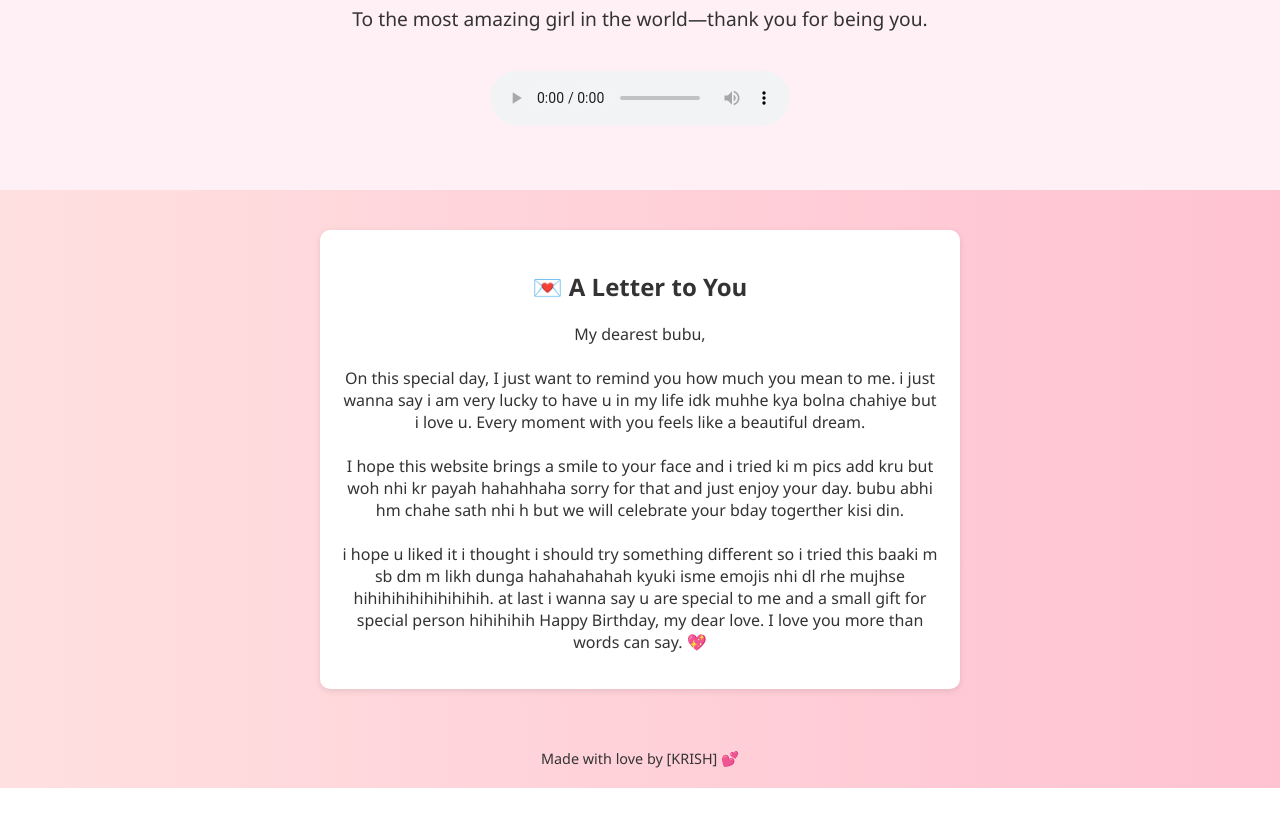
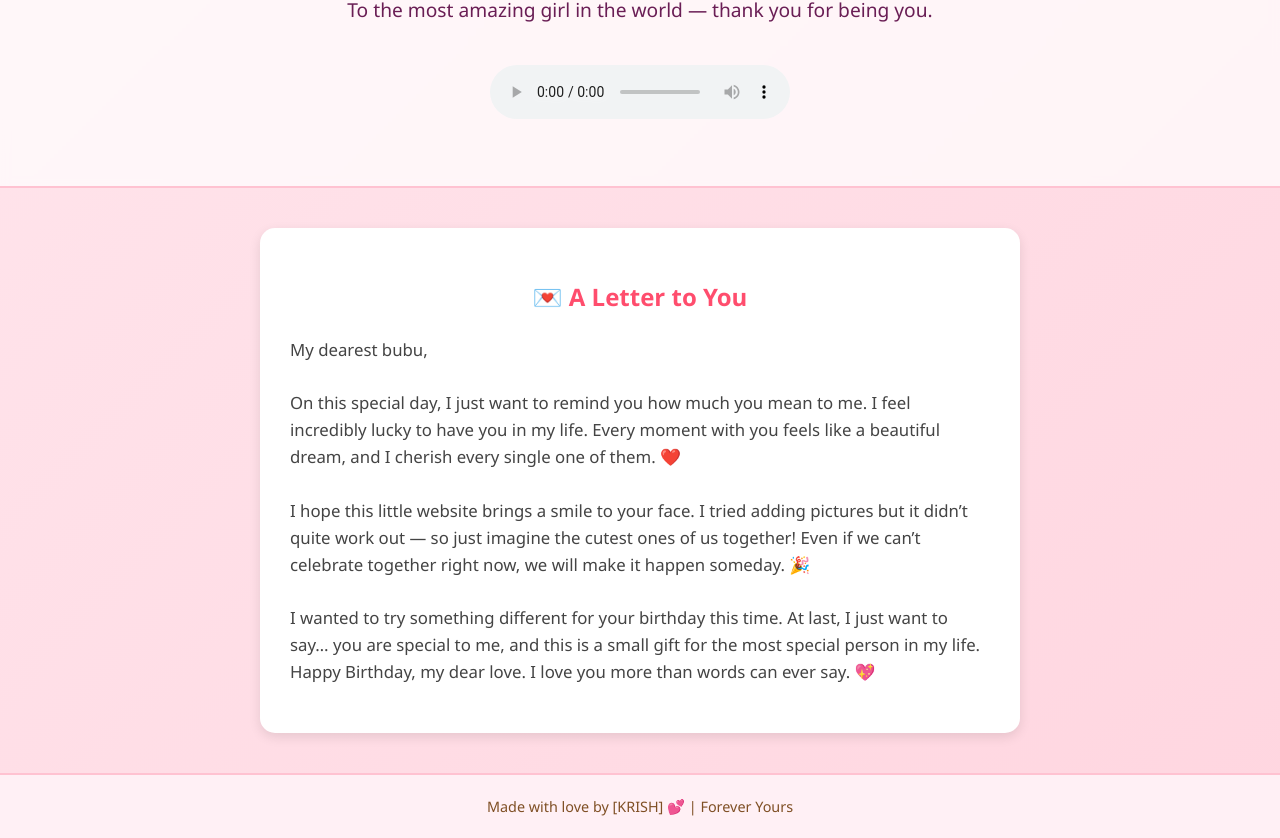
Before and after one commit to 1234krish00ruh/Happy-Brithday-, a plain HTML site: page index.html in a window 1280 px wide. Shown: the part 201-1039 px from the top of the page. Before the commit the page ends 989 px from the top, so only its background shows below. Drawn offline with Linux system fonts and the light colour scheme.

Commit message:
Update index.html

```diff
--- a/index.html
+++ b/index.html
@@ -5,64 +5,82 @@
   <meta name="viewport" content="width=device-width, initial-scale=1.0" />
   <title>Happy Birthday, My Love!</title>
   <style>
+    /* Global styling */
     body {
       margin: 0;
       font-family: 'Segoe UI', sans-serif;
-      background: linear-gradient(to right, #ffe0e0, #ffc2d1);
+      background: linear-gradient(135deg, #ffe5ec, #ffd6e0);
       color: #333;
       text-align: center;
+      line-height: 1.6;
     }
+
+    /* Smooth fade-in animation */
+    * {
+      animation: fadeIn 1s ease-in-out;
+    }
+    @keyframes fadeIn {
+      from { opacity: 0; }
+      to { opacity: 1; }
+    }
+
+    /* Hero section */
     .hero {
       padding: 60px 20px;
-      background: #fff0f5;
+      background: rgba(255, 255, 255, 0.7);
+      backdrop-filter: blur(5px);
+      border-bottom: 2px solid #ffc2d1;
     }
     .hero h1 {
       font-size: 3em;
       margin-bottom: 10px;
+      color: #c9184a;
     }
     .hero p {
       font-size: 1.2em;
+      color: #6a1e55;
     }
+
+    /* Audio styling */
     audio {
       margin-top: 20px;
+      border-radius: 20px;
     }
-    .gallery {
-      display: flex;
-      flex-wrap: wrap;
-      justify-content: center;
-      margin: 30px 0;
-    }
-    .gallery img {
-      width: 250px;
-      margin: 10px;
-      border-radius: 10px;
-      box-shadow: 0 4px 8px rgba(0,0,0,0.2);
-    }
+
+    /* Letter section */
     .letter {
-      max-width: 600px;
+      max-width: 700px;
       margin: 40px auto;
       background: #fff;
-      padding: 20px;
-      border-radius: 10px;
-      box-shadow: 0 2px 6px rgba(0,0,0,0.1);
+      padding: 30px;
+      border-radius: 15px;
+      box-shadow: 0 4px 12px rgba(0,0,0,0.1);
+      text-align: left;
     }
+    .letter h2 {
+      text-align: center;
+      color: #ff4d6d;
+    }
+    .letter p {
+      font-size: 1.05em;
+      color: #444;
+    }
+
+    /* Footer */
     footer {
       padding: 20px;
+      background: #fff0f5;
       font-size: 0.9em;
+      color: #7f4f24;
+      border-top: 2px solid #ffc2d1;
     }
   </style>
 </head>
 <body>
-/BirthdayWebsite
-  ├── birthday.html
-  ├── photo1.jpg
-  ├── photo2.jpg
-  ├── photo3.jpg
-  └── mitwa.mp3
 
   <section class="hero">
     <h1>Happy Birthday, My Love! 🎂</h1>
-    <p>To the most amazing girl in the world—thank you for being you.</p>
+    <p>To the most amazing girl in the world — thank you for being you.</p>
     <audio controls autoplay loop>
       <source src="mitwa.mp3" type="audio/mpeg" />
       Your browser does not support the audio element.
@@ -73,14 +91,22 @@
     <h2>💌 A Letter to You</h2>
     <p>
       My dearest bubu,<br><br>
-      On this special day, I just want to remind you how much you mean to me. i just wanna say i am very lucky to have u in my life idk muhhe kya bolna chahiye but i love u. Every moment with you feels like a beautiful dream.<br><br>
-      I hope this website brings a smile to your face and i tried ki m pics add kru but woh nhi kr payah hahahhaha sorry for that and just enjoy your day. bubu abhi hm chahe sath nhi h but we will celebrate your bday togerther kisi din.<br><br>
-     i hope u liked it i thought i should try something different so i tried this baaki m sb dm m likh dunga hahahahahah kyuki isme emojis nhi dl rhe mujhse hihihihihihihihihih. at last i wanna say u are special to me and a small gift for special person hihihihih Happy Birthday, my dear love. I love you more than words can say. 💖
+      On this special day, I just want to remind you how much you mean to me.
+      I feel incredibly lucky to have you in my life. Every moment with you feels like a beautiful dream,
+      and I cherish every single one of them. ❤️<br><br>
+
+      I hope this little website brings a smile to your face.
+      I tried adding pictures but it didn’t quite work out — so just imagine the cutest ones of us together!
+      Even if we can’t celebrate together right now, we will make it happen someday. 🎉<br><br>
+
+      I wanted to try something different for your birthday this time.
+      At last, I just want to say… you are special to me, and this is a small gift for the most special person in my life.
+      Happy Birthday, my dear love. I love you more than words can ever say. 💖
     </p>
   </section>
 
   <footer>
-    Made with love by [KRISH] 💕
+    Made with love by [KRISH] 💕 | Forever Yours
   </footer>
 
 </body>
```
